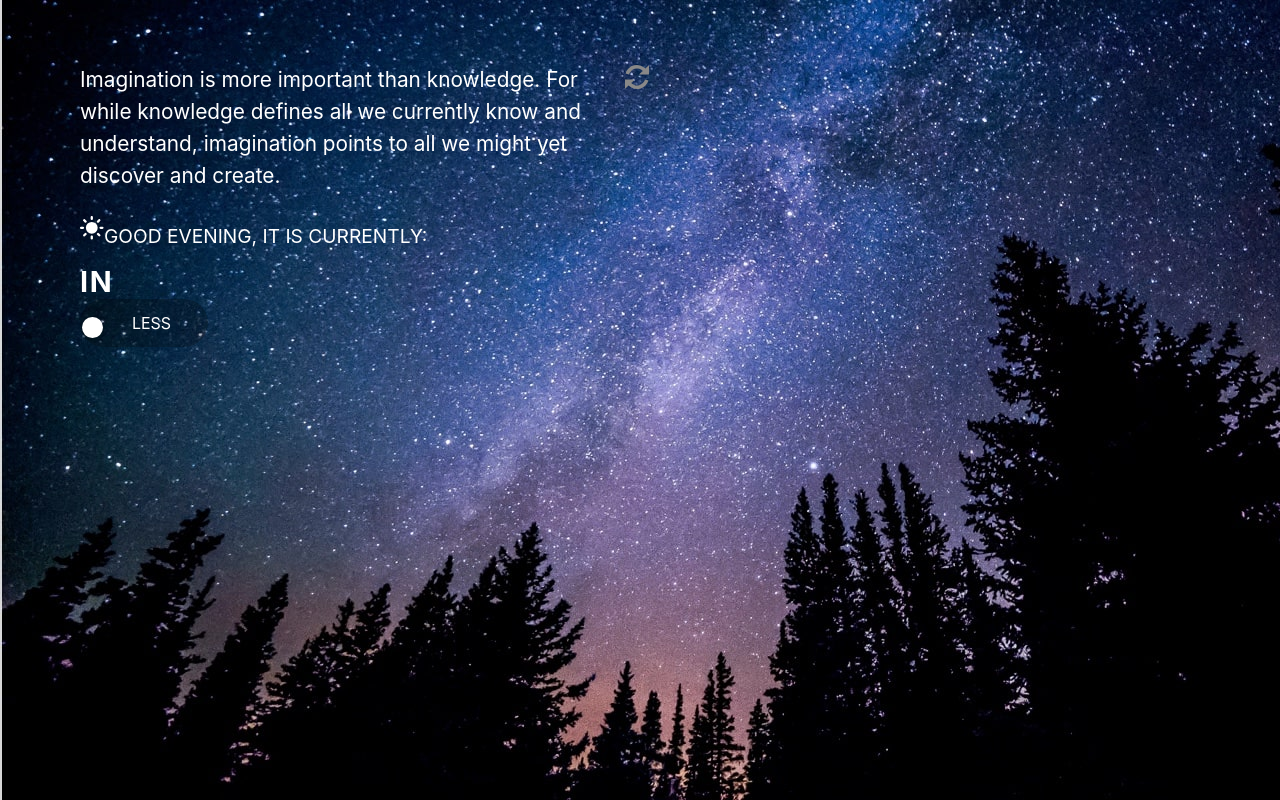
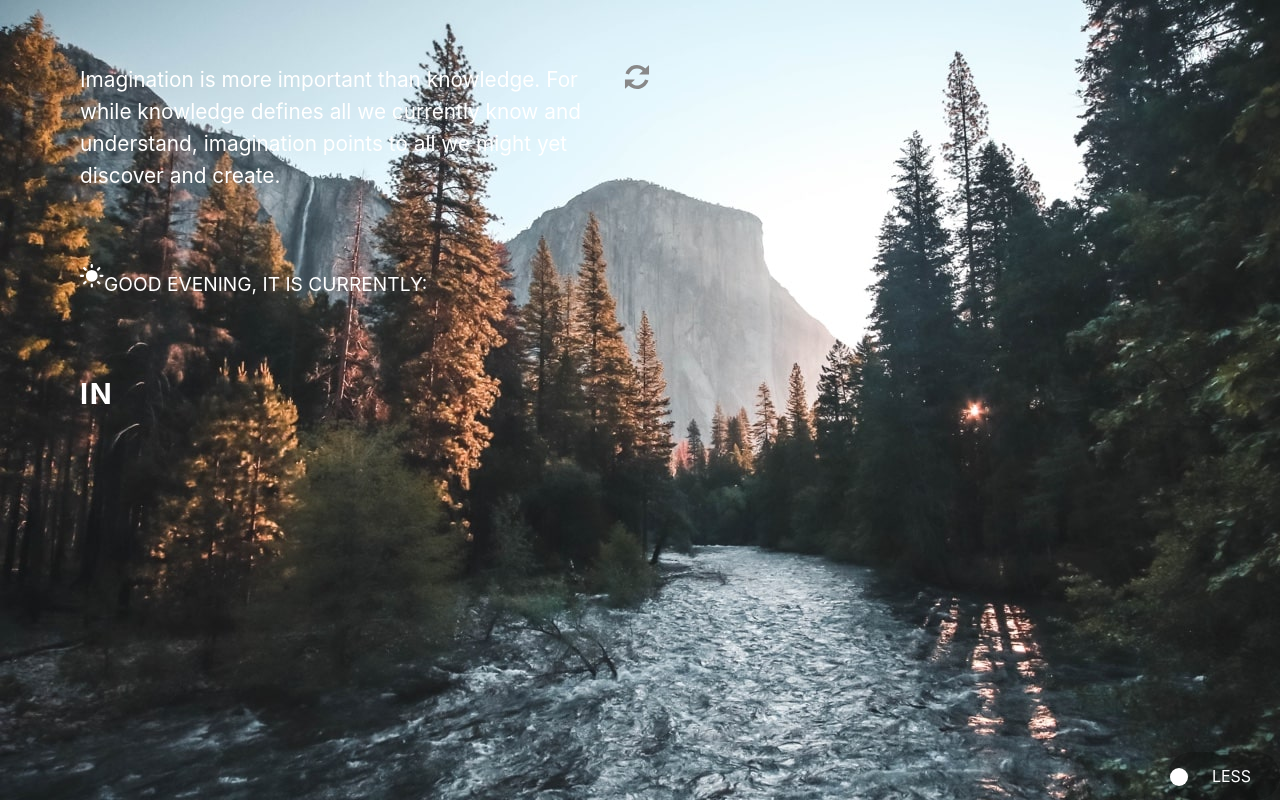
Before and after one commit to chiomaubaezuonu/clock-app, a React (Create React App) app: page / in a window 1280 px wide. Built offline with nearby package versions, Linux system fonts and the light colour scheme; no server answers.

Commit message:
Styled the switch button

```diff
--- a/src/App.css
+++ b/src/App.css
@@ -12,7 +12,7 @@ body {
 .App {
   height: 100vh;
   /* text-align: center; */
-  background-image: url("./bg-nighttime.jpg");
+  background-image: url("/public/images/bg-daytime.jpg");
   background-repeat: no-repeat;
   background-size: cover;
   color: white;
@@ -69,6 +69,7 @@ body {
   width: 60%;
   text-transform: uppercase;
   padding: 0rem;
+  margin: 4rem 0;
 }
 
 .moon {
@@ -115,43 +116,51 @@ body {
 }
 
 .switch {
-  /* margin-top: 4rem; */
-  width: 8rem;
+  width: 7rem;
   height: 3rem;
   object-fit: cover;
   padding: 0.8rem 0.2rem;
   font-size: 2rem;
+  margin-top: 0;
+  position: absolute;
+  bottom: 0;
+  right: 0;
 
 }
-button{
+
+button {
   display: flex;
 }
-.ant-switch.ant-switch-checked .ant-switch-inner .ant-switch-inner-checked ,
+
+.ant-switch.ant-switch-checked .ant-switch-inner .ant-switch-inner-checked,
 .ant-switch .ant-switch-inner .ant-switch-inner-unchecked {
   font-size: 1rem;
   padding: 0rem;
 }
+
 .ant-switch.ant-switch-checked .ant-switch-inner {
   padding: 0;
   display: flex;
   justify-content: center;
   align-items: center;
+  /* padding-right: 2rem; */
+  padding-left: 1rem;
 }
-.ant-switch .ant-switch-handle::before {
+
+.ant-switch .ant-switch-handle {
+  bottom: 0;
+  top: 1rem;
+}
+
+/* .ant-switch .ant-switch-handle::before {
   top: 1rem;
   bottom: 1rem;
-  width: 1.3rem;
-  height: 1.3rem;
+  width: 1.05rem;
+  height: 1.05rem;
   object-fit: cover;
   border-radius: 50%;
-}
-/* .ant-switch.ant-switch-checked {
-  background-color: red;
+}*/
 
-}
-.ant-switch.ant-switch-checked:hover:not(.ant-switch-disabled) {
-  background-color: red;
-} */
 @media (min-width: 768px) {
 
   .App {
--- a/src/App.tsx
+++ b/src/App.tsx
@@ -15,8 +15,9 @@ let initialQuote = "Imagination is more important than knowledge. For while know
 function App() {
 
   const backgroundImages = {
-    daytime: "./bg-daytime.jpg",
-    nighttime: "./bg-nighttime.jpg",
+    daytime: "images/bg-daytime.jpg",
+    nighttime: "../images/bg-nightime.jpg",
+
   };
 
   const hour = new Date().getHours()
@@ -34,7 +35,7 @@ function App() {
     } else {
       setCurrentBgImage(backgroundImages.nighttime);
     }
-  }, [])
+  }, [hour])
 
   useEffect(() => {
     fetchQuotes = async () => {
```
Also changed, not shown: public/images/bg-daytime.jpg (renamed from src/bg-daytime.jpg), public/images/bg-nighttime.jpg (renamed from src/bg-nighttime.jpg).
